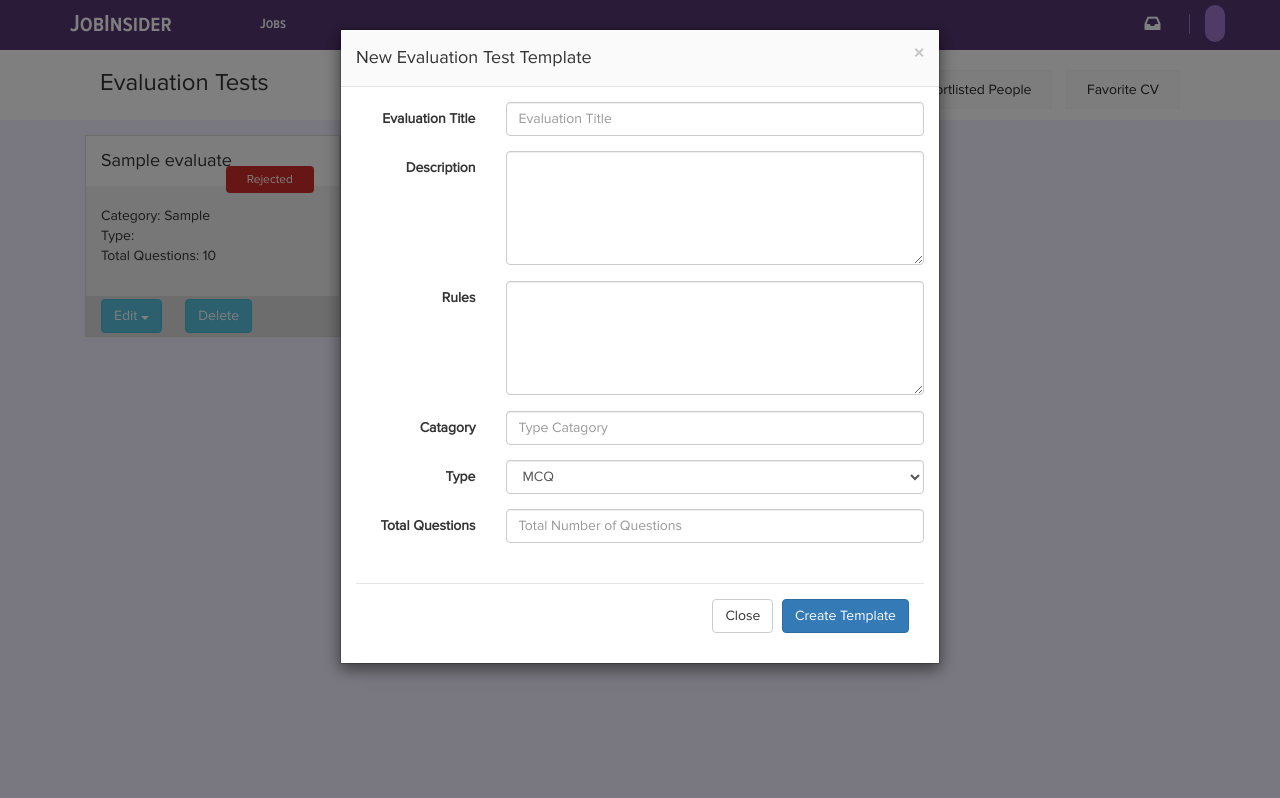
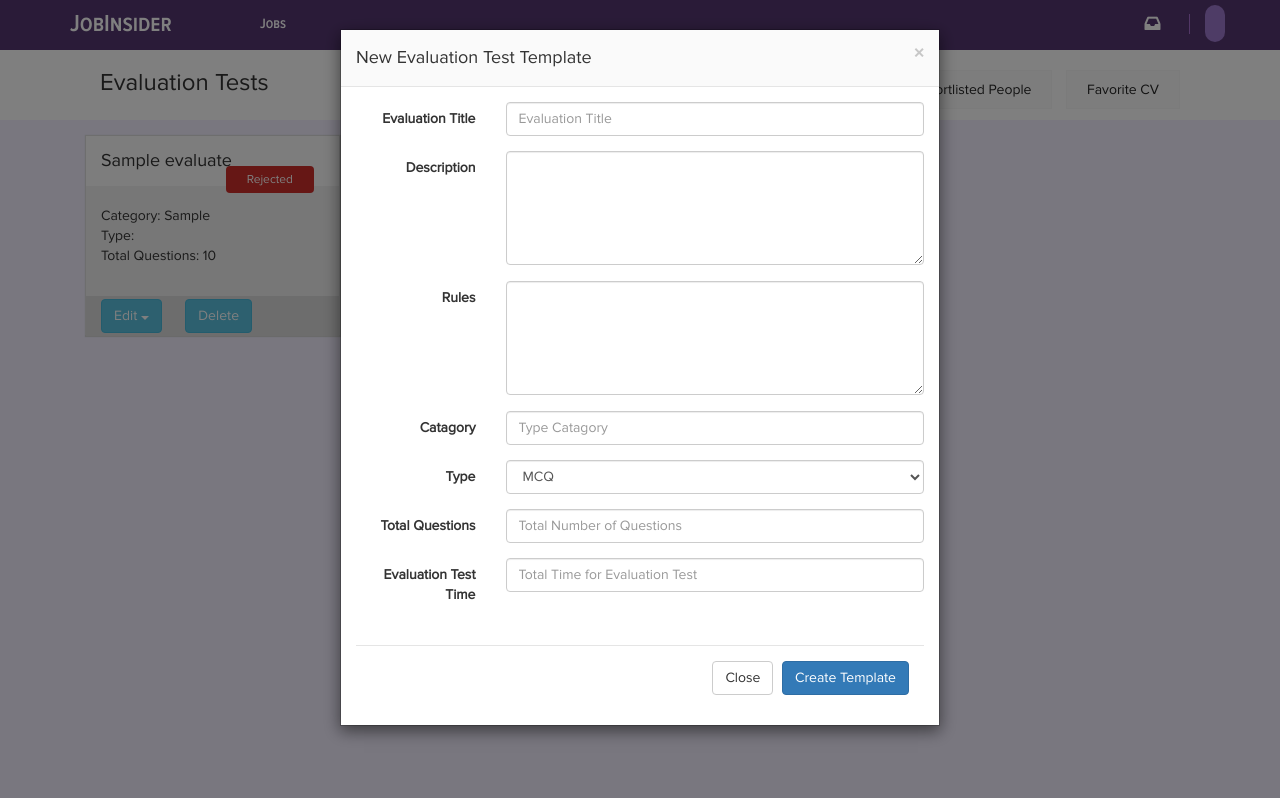
Before and after one commit to azhard4int/jobinsider, a Django app: template jobsinsider_app/templates/evaluation/evaluation_index.html in a window 1280 px wide, after a click that opens the changed part. Shown: the part 1-799 px from the top of the page. Run offline with Django 3.2, Linux system fonts and the light colour scheme; the template is opened without the code that fills it: most values are stand-ins (such as "Sample title", 1, 10 or a date in 2020); style sheets or scripts are compiled from the project's sources; some libraries are stand-ins or nearby versions; some web fonts are replaced.

```diff
--- a/jobsinsider_app/templates/evaluation/evaluation_modal.html
+++ b/jobsinsider_app/templates/evaluation/evaluation_modal.html
@@ -70,6 +70,13 @@
          <input type = "text" class = "form-control" id = "eva_number" name = "evaluation_questions" placeholder = "Total Number of Questions">
       </div>
    </div>
+             <div class = "form-group">
+                  <label for = "evaluation_test_time" class = "col-sm-3 control-label">Evaluation Test Time</label>
+
+                  <div class = "col-sm-9">
+                     <input type="number" class = "form-control" id = "evaluation_time" name="evaluation_time" placeholder = "Total Time for Evaluation Test">
+                  </div>
+               </div>
 
              <div class = "form-group">
       <label for = "eva_number" class = "col-sm-2 control-label"></label>
```
